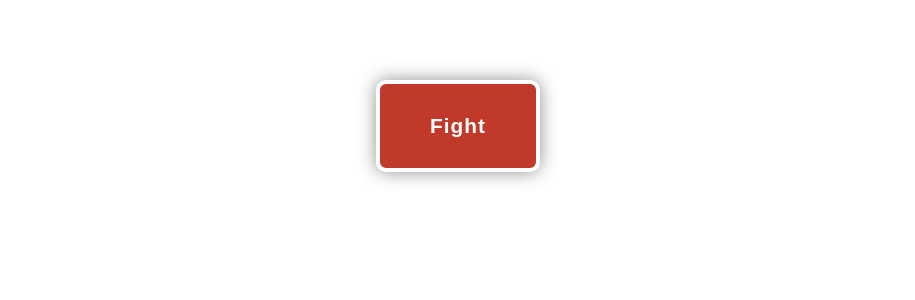
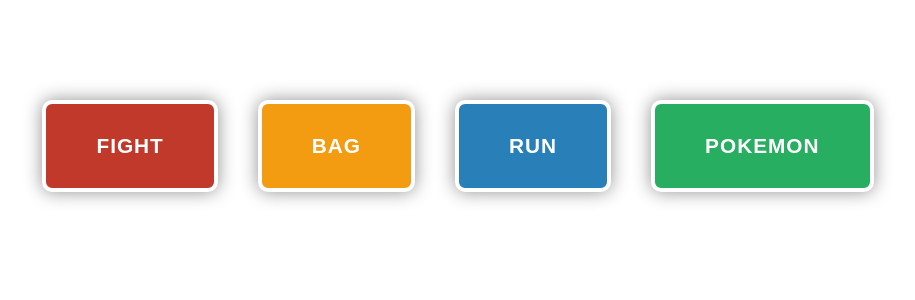
Before and after one commit to david2999999/PokeLegend-Angular, an Angular app: page / in a window 1280 px wide. Shown: the top 300 px of the page, without its empty margins (182-1097 px from the left). Built offline with nearby package versions, Linux system fonts and the light colour scheme.

Commit message:
all 4 buttons for battle menu

```diff
--- a/src/app/button/button.component.css
+++ b/src/app/button/button.component.css
@@ -7,6 +7,7 @@
   border-radius: 10px;
   cursor: pointer;
   transition: all .3s;
+  margin: 20px;
   -webkit-box-shadow: 0px 0px 18px 0px rgba(148,146,148,1);
   -moz-box-shadow: 0px 0px 18px 0px rgba(148,146,148,1);
   box-shadow: 0px 0px 18px 0px rgba(148,146,148,1);
@@ -34,3 +35,27 @@
 .button-fight:hover {
   background-color: #e74c3c;
 }
+
+.button-bag {
+  background-color: #f39c12;
+}
+
+.button-bag:hover {
+  background-color: #f1c40f;
+}
+
+.button-run {
+  background-color: #2980b9;
+}
+
+.button-run:hover {
+  background-color: #3498db;
+}
+
+.button-pokemon {
+  background-color: #27ae60;
+}
+
+.button-pokemon:hover {
+  background-color: #2ecc71;
+}
--- a/src/app/button/button.component.html
+++ b/src/app/button/button.component.html
@@ -1,5 +1,5 @@
 <button
-  class="button button-fight"
+  class={{buttonClass}}
 >
-  {{text}}
+  {{text | uppercase}}
 </button>
--- a/src/app/button/button.component.ts
+++ b/src/app/button/button.component.ts
@@ -6,10 +6,14 @@
   styleUrls: ['./button.component.css']
 })
 export class ButtonComponent implements OnInit {
+  @Input() size: string;
   @Input() text: string;
+  buttonClass: string;
+
 
   constructor() { }
 
   ngOnInit() {
+    this.buttonClass = `button button-${this.text}`;
   }
 }
--- a/src/app/main-screen/main-screen.component.html
+++ b/src/app/main-screen/main-screen.component.html
@@ -1,3 +1,6 @@
 <div class="main-screen">
-  <app-button [text]="'Fight'"></app-button>
+  <app-button [text]="'fight'"></app-button>
+  <app-button [text]="'bag'"></app-button>
+  <app-button [text]="'run'"></app-button>
+  <app-button [text]="'pokemon'"></app-button>
 </div>
```
